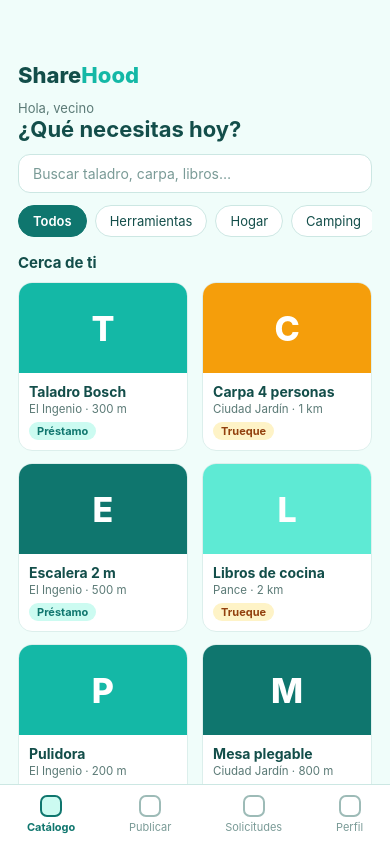
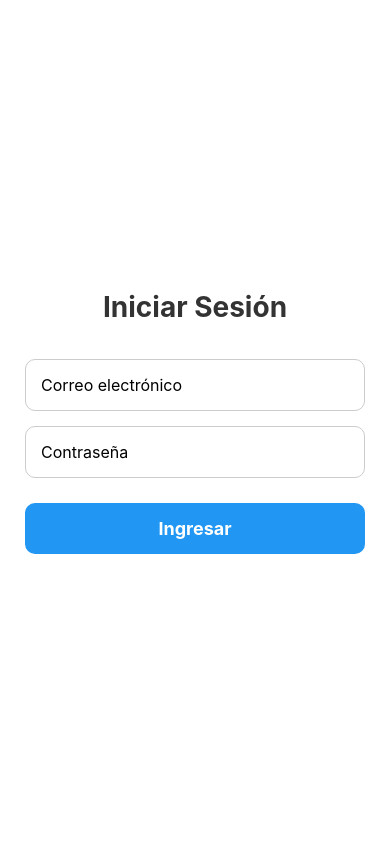
Before and after one commit to auraraquel-afk/sharehood, a React Native app in the folder mobile/: screen / in a window 390 px wide. Built offline with nearby package versions, Linux system fonts and the light colour scheme.

Commit message:
App.tsx integracion de pantallas de login y registro

```diff
--- a/mobile/App.tsx
+++ b/mobile/App.tsx
@@ -1,5 +1,7 @@
+
 import React, {useState} from 'react';
 import {
+  Alert,
   FlatList,
   Platform,
   ScrollView,
@@ -10,6 +12,9 @@ import {
   TouchableOpacity,
   View,
 } from 'react-native';
+
+import LoginScreen from './screens/LoginScreen';
+import RegistroScreen from './screens/RegistroScreen';
 
 type Objeto = {
   id: string;
@@ -32,10 +37,101 @@ const OBJETOS: Objeto[] = [
 const CATEGORIAS = ['Todos', 'Herramientas', 'Hogar', 'Camping', 'Libros'];
 const TABS = ['Catálogo', 'Publicar', 'Solicitudes', 'Perfil'];
 
+// Cambia 10.0.2.2 por tu IPv4 si pruebas en celular físico (misma red Wi-Fi)
+const API_BASE_URL = 'http://10.0.2.2:3000/api';
+const API_REGISTRO = `${API_BASE_URL}/registro`;
+
 function App(): React.JSX.Element {
+  const [pantalla, setPantalla] = useState<'login' | 'registro' | 'catalogo'>('login');
+
   const [busqueda, setBusqueda] = useState('');
   const [categoria, setCategoria] = useState('Todos');
 
+  const [registrando, setRegistrando] = useState(false);
+
+  // Abrir pantalla de registro
+  const abrirRegistro = () => {
+    setPantalla('registro');
+  };
+
+  // Regresar al inicio de sesión
+  const volverAInicioSesion = () => {
+    setPantalla('login');
+  };
+
+  // Recibir los datos validados de RegistroScreen
+  const manejarRegistroValido = async (datos: any) => {
+    if (registrando) {
+      return;
+    }
+
+    setRegistrando(true);
+
+    try {
+      const respuesta = await fetch(API_REGISTRO, {
+        method: 'POST',
+        headers: {
+          'Content-Type': 'application/json',
+        },
+        body: JSON.stringify(datos),
+      });
+
+      const resultado = await respuesta.json();
+
+      if (!respuesta.ok) {
+        throw new Error(
+          resultado.message || resultado.mensaje || 'No se pudo completar el registro.',
+        );
+      }
+
+      // Confirmación del backend
+      Alert.alert(
+        'Registro exitoso',
+        resultado.message ||
+          resultado.mensaje ||
+          '¡Tu cuenta ha sido creada correctamente! Ahora puedes iniciar sesión.',
+        [
+          {
+            text: 'Aceptar',
+            onPress: () => {
+              setPantalla('login');
+            },
+          },
+        ],
+      );
+    } catch (error) {
+      const mensaje =
+        error instanceof Error
+          ? error.message
+          : 'Ocurrió un error al registrar la cuenta.';
+
+      Alert.alert('Error de registro', mensaje);
+    } finally {
+      setRegistrando(false);
+    }
+  };
+
+  // Mostrar RegistroScreen
+  if (pantalla === 'registro') {
+    return (
+      <RegistroScreen
+        onVolverAInicioSesion={volverAInicioSesion}
+        onRegistroValido={manejarRegistroValido}
+      />
+    );
+  }
+
+  // Mostrar LoginScreen
+  if (pantalla === 'login') {
+    return (
+      <LoginScreen
+        onIrARegistro={abrirRegistro}
+        onLoginExitoso={() => setPantalla('catalogo')}
+      />
+    );
+  }
+
+  // CATÁLOGO ORIGINAL
   const filtrados = OBJETOS.filter(
     o =>
       o.nombre.toLowerCase().includes(busqueda.toLowerCase()) &&
@@ -44,11 +140,13 @@ function App(): React.JSX.Element {
 
   return (
     <View style={styles.pantalla}>
-     <StatusBar barStyle="dark-content" />
+      <StatusBar barStyle="dark-content" />
+
       <View style={styles.encabezado}>
         <Text style={styles.logo}>
           Share<Text style={styles.logoAcento}>Hood</Text>
         </Text>
+
         <Text style={styles.saludo}>Hola, vecino</Text>
         <Text style={styles.titulo}>¿Qué necesitas hoy?</Text>
 
@@ -65,8 +163,17 @@ function App(): React.JSX.Element {
             <TouchableOpacity
               key={c}
               onPress={() => setCategoria(c)}
-              style={[styles.chip, categoria === c && styles.chipActivo]}>
-              <Text style={[styles.chipTexto, categoria === c && styles.chipTextoActivo]}>
+              style={[
+                styles.chip,
+                categoria === c && styles.chipActivo,
+              ]}
+            >
+              <Text
+                style={[
+                  styles.chipTexto,
+                  categoria === c && styles.chipTextoActivo,
+                ]}
+              >
                 {c}
               </Text>
             </TouchableOpacity>
@@ -83,21 +190,40 @@ function App(): React.JSX.Element {
         columnWrapperStyle={styles.fila}
         contentContainerStyle={styles.lista}
         ListEmptyComponent={
-          <Text style={styles.vacio}>No encontramos objetos con esa búsqueda.</Text>
+          <Text style={styles.vacio}>
+            No encontramos objetos con esa búsqueda.
+          </Text>
         }
         renderItem={({item}) => (
           <View style={styles.tarjeta}>
-            <View style={[styles.imagen, {backgroundColor: item.color}]}>
-              <Text style={styles.letra}>{item.nombre.charAt(0)}</Text>
+            <View
+              style={[
+                styles.imagen,
+                {backgroundColor: item.color},
+              ]}
+            >
+              <Text style={styles.letra}>
+                {item.nombre.charAt(0)}
+              </Text>
             </View>
+
             <View style={styles.cuerpo}>
-              <Text style={styles.nombre}>{item.nombre}</Text>
-              <Text style={styles.lugar}>{item.lugar}</Text>
+              <Text style={styles.nombre}>
+                {item.nombre}
+              </Text>
+
+              <Text style={styles.lugar}>
+                {item.lugar}
+              </Text>
+
               <Text
                 style={[
                   styles.etiqueta,
-                  item.tipo === 'Préstamo' ? styles.prestamo : styles.trueque,
-                ]}>
+                  item.tipo === 'Préstamo'
+                    ? styles.prestamo
+                    : styles.trueque,
+                ]}
+              >
                 {item.tipo}
               </Text>
             </View>
@@ -108,8 +234,21 @@ function App(): React.JSX.Element {
       <View style={styles.barraTabs}>
         {TABS.map((t, i) => (
           <View key={t} style={styles.tab}>
-            <View style={[styles.icono, i === 0 && styles.iconoActivo]} />
-            <Text style={[styles.tabTexto, i === 0 && styles.tabTextoActivo]}>{t}</Text>
+            <View
+              style={[
+                styles.icono,
+                i === 0 && styles.iconoActivo,
+              ]}
+            />
+
+            <Text
+              style={[
+                styles.tabTexto,
+                i === 0 && styles.tabTextoActivo,
+              ]}
+            >
+              {t}
+            </Text>
           </View>
         ))}
       </View>
@@ -118,16 +257,43 @@ function App(): React.JSX.Element {
 }
 
 const styles = StyleSheet.create({
+  // ESTILOS ORIGINALES DEL CATÁLOGO
   pantalla: {
     flex: 1,
     backgroundColor: '#F0FDFA',
-    paddingTop: Platform.OS === 'android' ? StatusBar.currentHeight : 50,
+    paddingTop: Platform.OS === 'android'
+      ? StatusBar.currentHeight
+      : 50,
   },
-  encabezado: {paddingHorizontal: 18, paddingTop: 12},
-  logo: {fontSize: 22, fontWeight: '800', color: '#134E4A'},
-  logoAcento: {color: '#14B8A6'},
-  saludo: {fontSize: 13, color: '#5B7A76', marginTop: 12},
-  titulo: {fontSize: 22, fontWeight: '700', color: '#134E4A', marginBottom: 12},
+
+  encabezado: {
+    paddingHorizontal: 18,
+    paddingTop: 12,
+  },
+
+  logo: {
+    fontSize: 22,
+    fontWeight: '800',
+    color: '#134E4A',
+  },
+
+  logoAcento: {
+    color: '#14B8A6',
+  },
+
+  saludo: {
+    fontSize: 13,
+    color: '#5B7A76',
+    marginTop: 12,
+  },
+
+  titulo: {
+    fontSize: 22,
+    fontWeight: '700',
+    color: '#134E4A',
+    marginBottom: 12,
+  },
+
   buscador: {
     backgroundColor: '#FFFFFF',
     borderWidth: 1,
@@ -139,6 +305,7 @@ const styles = StyleSheet.create({
     color: '#134E4A',
     marginBottom: 12,
   },
+
   chip: {
     paddingHorizontal: 14,
     paddingVertical: 7,
@@ -148,12 +315,39 @@ const styles = StyleSheet.create({
     backgroundColor: '#FFFFFF',
     marginRight: 8,
   },
-  chipActivo: {backgroundColor: '#0F766E', borderColor: '#0F766E'},
-  chipTexto: {fontSize: 13, color: '#134E4A'},
-  chipTextoActivo: {color: '#FFFFFF', fontWeight: '600'},
-  subtitulo: {fontSize: 15, fontWeight: '700', color: '#134E4A', marginTop: 16, marginBottom: 10},
-  lista: {paddingHorizontal: 18, paddingBottom: 16},
-  fila: {justifyContent: 'space-between'},
+
+  chipActivo: {
+    backgroundColor: '#0F766E',
+    borderColor: '#0F766E',
+  },
+
+  chipTexto: {
+    fontSize: 13,
+    color: '#134E4A',
+  },
+
+  chipTextoActivo: {
+    color: '#FFFFFF',
+    fontWeight: '600',
+  },
+
+  subtitulo: {
+    fontSize: 15,
+    fontWeight: '700',
+    color: '#134E4A',
+    marginTop: 16,
+    marginBottom: 10,
+  },
+
+  lista: {
+    paddingHorizontal: 18,
+    paddingBottom: 16,
+  },
+
+  fila: {
+    justifyContent: 'space-between',
+  },
+
   tarjeta: {
     width: '48%',
     backgroundColor: '#FFFFFF',
@@ -163,11 +357,35 @@ const styles = StyleSheet.create({
     overflow: 'hidden',
     marginBottom: 12,
   },
-  imagen: {height: 90, alignItems: 'center', justifyContent: 'center'},
-  letra: {fontSize: 34, fontWeight: '800', color: '#FFFFFF'},
-  cuerpo: {padding: 10},
-  nombre: {fontSize: 14, fontWeight: '700', color: '#134E4A'},
-  lugar: {fontSize: 11.5, color: '#5B7A76', marginTop: 2},
+
+  imagen: {
+    height: 90,
+    alignItems: 'center',
+    justifyContent: 'center',
+  },
+
+  letra: {
+    fontSize: 34,
+    fontWeight: '800',
+    color: '#FFFFFF',
+  },
+
+  cuerpo: {
+    padding: 10,
+  },
+
+  nombre: {
+    fontSize: 14,
+    fontWeight: '700',
+    color: '#134E4A',
+  },
+
+  lugar: {
+    fontSize: 11.5,
+    color: '#5B7A76',
+    marginTop: 2,
+  },
+
   etiqueta: {
     alignSelf: 'flex-start',
     fontSize: 11,
@@ -178,9 +396,23 @@ const styles = StyleSheet.create({
     marginTop: 6,
     overflow: 'hidden',
   },
-  prestamo: {backgroundColor: '#CCFBF1', color: '#0F766E'},
-  trueque: {backgroundColor: '#FEF3C7', color: '#92400E'},
-  vacio: {textAlign: 'center', color: '#5B7A76', marginTop: 30},
+
+  prestamo: {
+    backgroundColor: '#CCFBF1',
+    color: '#0F766E',
+  },
+
+  trueque: {
+    backgroundColor: '#FEF3C7',
+    color: '#92400E',
+  },
+
+  vacio: {
+    textAlign: 'center',
+    color: '#5B7A76',
+    marginTop: 30,
+  },
+
   barraTabs: {
     flexDirection: 'row',
     justifyContent: 'space-around',
@@ -189,11 +421,34 @@ const styles = StyleSheet.create({
     borderTopColor: '#CCE7E3',
     paddingVertical: 10,
   },
-  tab: {alignItems: 'center'},
-  icono: {width: 22, height: 22, borderRadius: 7, borderWidth: 2, borderColor: '#9DBBB7', marginBottom: 3},
-  iconoActivo: {borderColor: '#0F766E', backgroundColor: '#CCFBF1'},
-  tabTexto: {fontSize: 11, color: '#7A9B97'},
-  tabTextoActivo: {color: '#0F766E', fontWeight: '700'},
+
+  tab: {
+    alignItems: 'center',
+  },
+
+  icono: {
+    width: 22,
+    height: 22,
+    borderRadius: 7,
+    borderWidth: 2,
+    borderColor: '#9DBBB7',
+    marginBottom: 3,
+  },
+
+  iconoActivo: {
+    borderColor: '#0F766E',
+    backgroundColor: '#CCFBF1',
+  },
+
+  tabTexto: {
+    fontSize: 11,
+    color: '#7A9B97',
+  },
+
+  tabTextoActivo: {
+    color: '#0F766E',
+    fontWeight: '700',
+  },
 });
 
 export default App;
```
Also changed, not shown: 1 other file (tests, documents, lock files or other folders).
